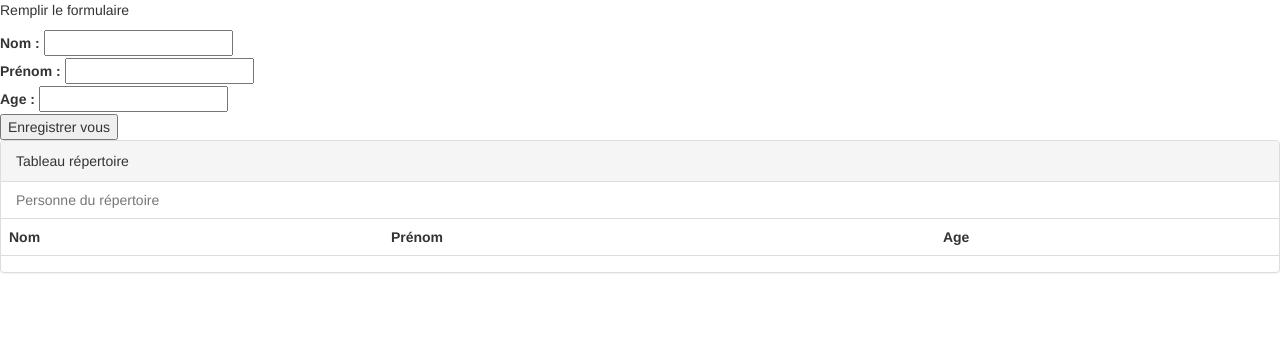
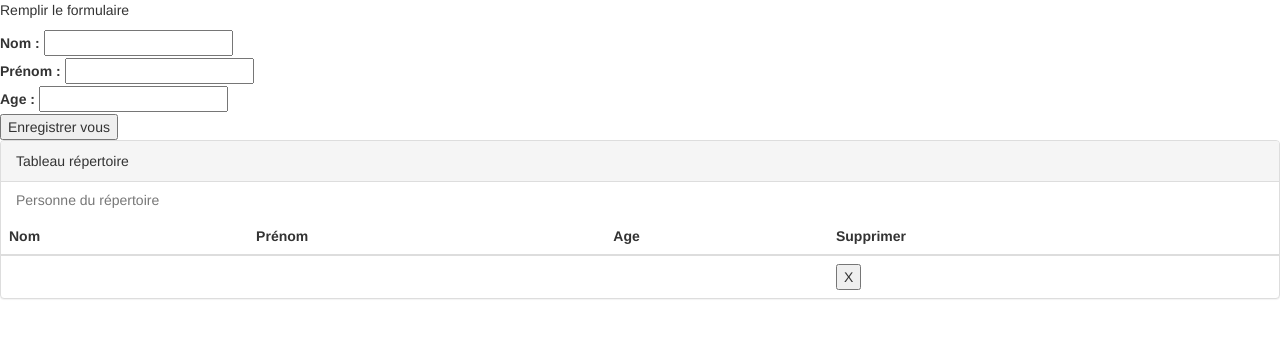
Before and after one commit to dinno1986/R-pertoire, a plain HTML site: page index.html in a window 1280 px wide. Both pictures are taken after a click on the button "Enregistrer vous". Drawn offline with nearby package versions, Linux system fonts and the light colour scheme.

Commit message:
supprimer une ligne du tableau

```diff
--- a/app.js
+++ b/app.js
@@ -8,10 +8,18 @@ $("#enregistrer").click(function(){
 	var tPrenom = $("#prénom").val();
 	var tAge = $("#age").val();
 
+
 	var personne={"nom":tNom,"prénom":tPrenom,"age":tAge};
 	repertoire.push(personne);
 	console.log(repertoire);
-	$(".table").append($("<tr><td>"+tNom +"</td><td>"+tPrenom +"</td><td>"+tAge +"</td></tr>"));
+	$(".table").append($("<tr><td>"+tNom +"</td><td>"+tPrenom +"</td><td>"+tAge +"</td><td>"+"<button class='deleteButton'>X</button>"+"</td></tr>"));
+
+	//$(".efface").click(function(){$(".table").remove(
+
+	});
+
+$("tbody").delegate(".deleteButton","click", function(){
+	$(this).parent().parent().remove();
 });
 
 //$("input").val(""); efface l'input de ces donnés
--- a/index.html
+++ b/index.html
@@ -33,11 +33,18 @@
   <table class="table">
 
 <caption>Personne du répertoire</caption>
+<thead>
     <tr>
         <th>Nom</th>
         <th>Prénom</th>
         <th>Age</th>
+        <th>Supprimer</th>
     </tr>
+</thead>
+<tbody>
+    </tbody>
+
+
 
 
 
```
